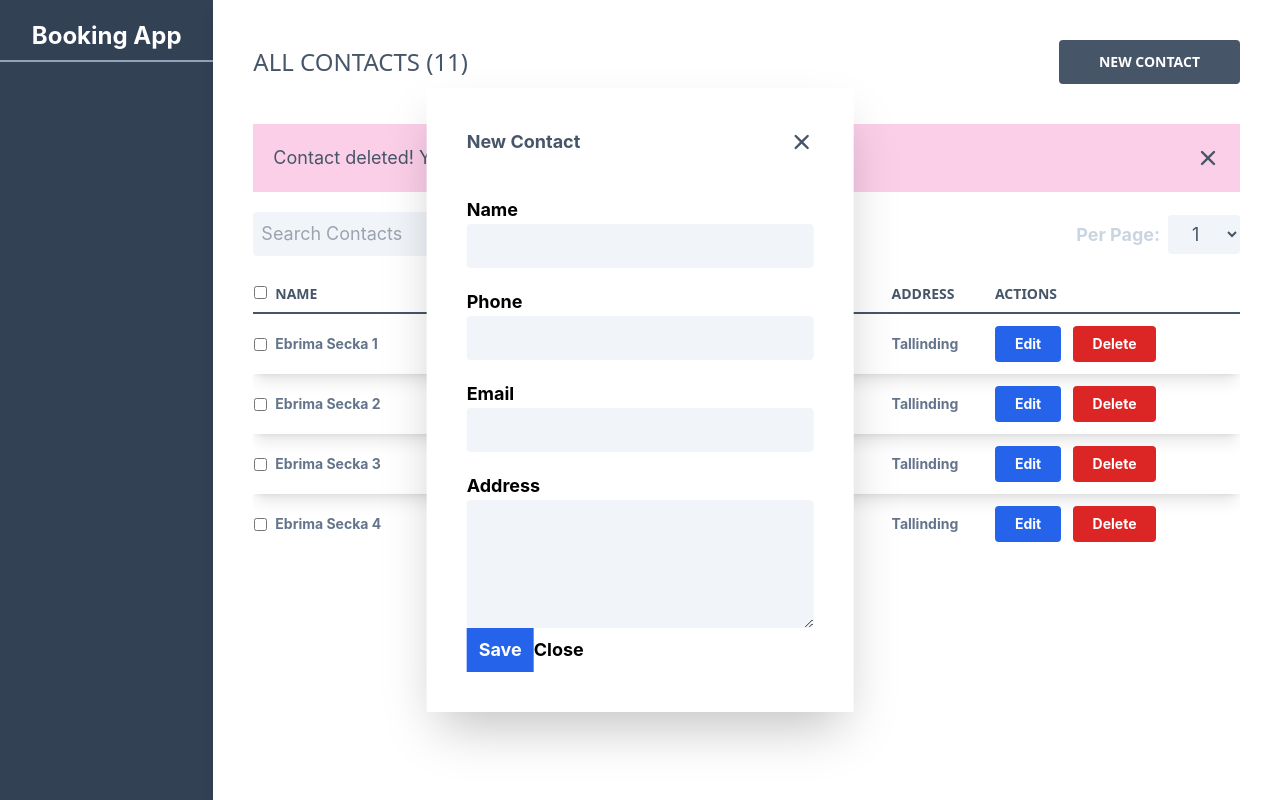
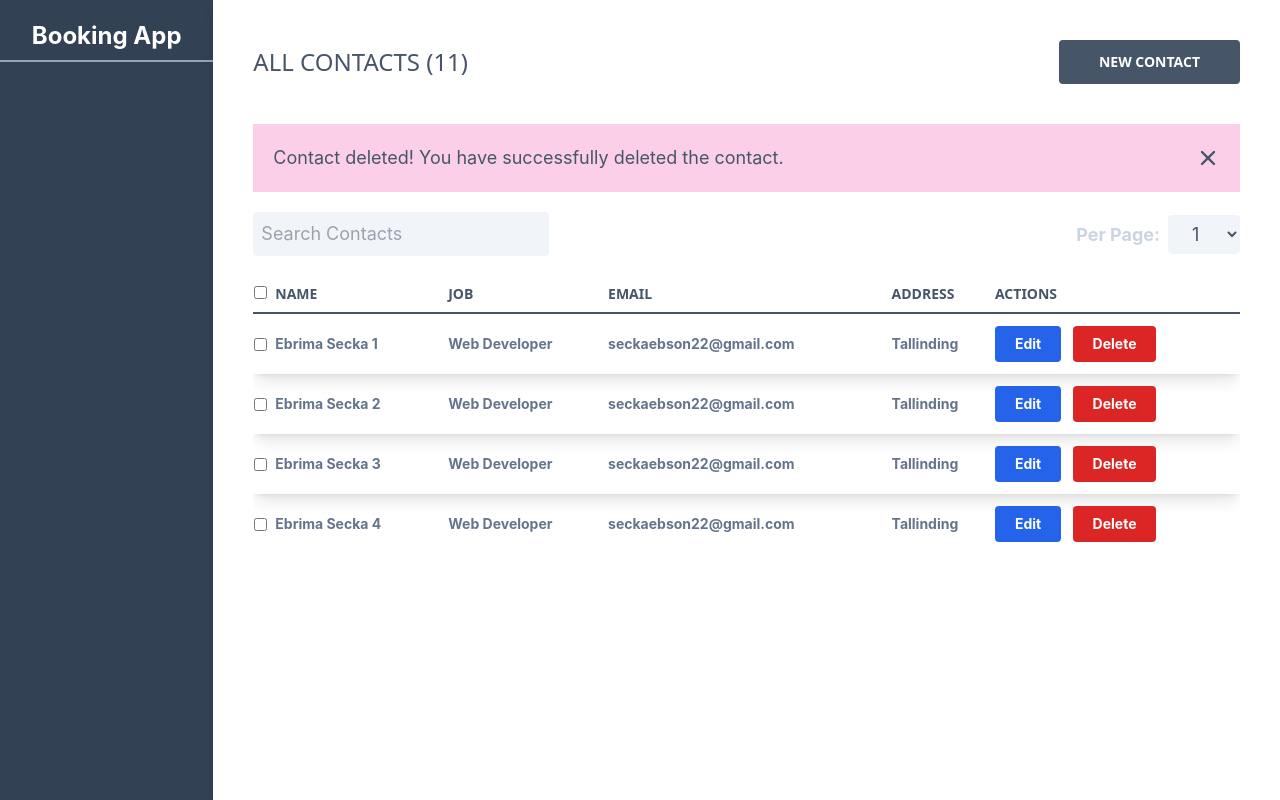
Before and after one commit to seckaebson22/booking-app, a Next.js app: page / in a window 1280 px wide. Built offline with nearby package versions, Linux system fonts and the light colour scheme.

Commit message:
completed the design

```diff
--- a/components/Form.js
+++ b/components/Form.js
@@ -1,11 +1,13 @@
-import React from 'react'
+import React, { useState } from 'react'
 
-const Form = () => {
+
+const Form = ({setClick}) => {
+
     return (
-        <div className='bg-white text-black w-4/12 m-auto shadow-2xl p-10 absolute top-1/2 left-1/2 z-50' style={{ transform: 'translate3d(-50%, -50%, 0)' }}>
+        <div className='bg-white text-black w-4/12 m-auto shadow-2xl p-10 h-full absolute top-1/2 left-1/2 z-50' style={{ transform: 'translate3d(-50%, -50%, 0)' }}>
             <div className='flex justify-between items-center mb-10'>
                 <span className='text-red text-lg font-bold text-slate-600 capitalize'>New contact</span>
-                <svg xmlns="http://www.w3.org/2000/svg" className="h-6 w-6 text-slate-600 cursor-pointer" viewBox="0 0 20 20" fill="currentColor">
+                <svg xmlns="http://www.w3.org/2000/svg" onClick={() => setClick(prev => !prev)} className={'h-6 w-6 text-slate-600 cursor-pointer block'} viewBox="0 0 20 20" fill="currentColor">
                     <path fillRule="evenodd" d="M4.293 4.293a1 1 0 011.414 0L10 8.586l4.293-4.293a1 1 0 111.414 1.414L11.414 10l4.293 4.293a1 1 0 01-1.414 1.414L10 11.414l-4.293 4.293a1 1 0 01-1.414-1.414L8.586 10 4.293 5.707a1 1 0 010-1.414z" clipRule="evenodd" />
                 </svg>
             </div>
--- a/components/MainContent.js
+++ b/components/MainContent.js
@@ -1,13 +1,20 @@
-import React from 'react'
+import React, {useState} from 'react'
 import Form from './Form';
 import Table from './Table';
 
 const MainContent = () => {
+
+  const [click, setClick] = useState(false);
+
+  const handleClick = () => {
+    setClick(prev => !prev);
+  }
+
   return (
     <>
       <header className='flex justify-between items-center pb-10'>
         <h3 className='text-2xl font-normal text-slate-600 uppercase font-sans '>All contacts (11)</h3>
-        <button className='text-lg bg-slate-600 text-white text-sm font-sans rounded font-semibold uppercase py-3 px-10'>new contact</button>
+        <div onClick={handleClick} className='text-lg bg-slate-600 text-white text-sm font-sans rounded font-semibold uppercase py-3 px-10 cursor-pointer'>new contact</div>
       </header>
       <div className='bg-pink-200 flex justify-between items-center px-5 py-5 mb-5'>
         <span className='text-red text-lg font-normal text-slate-600'>Contact deleted! You have successfully deleted the contact.</span>
@@ -34,7 +41,13 @@ const MainContent = () => {
       <Table />
 
       {/* Form Component */}
-      <Form />
+
+      {
+        click && (
+          <Form setClick={setClick} />
+        )
+      }
+
     </>
   )
 }
```
